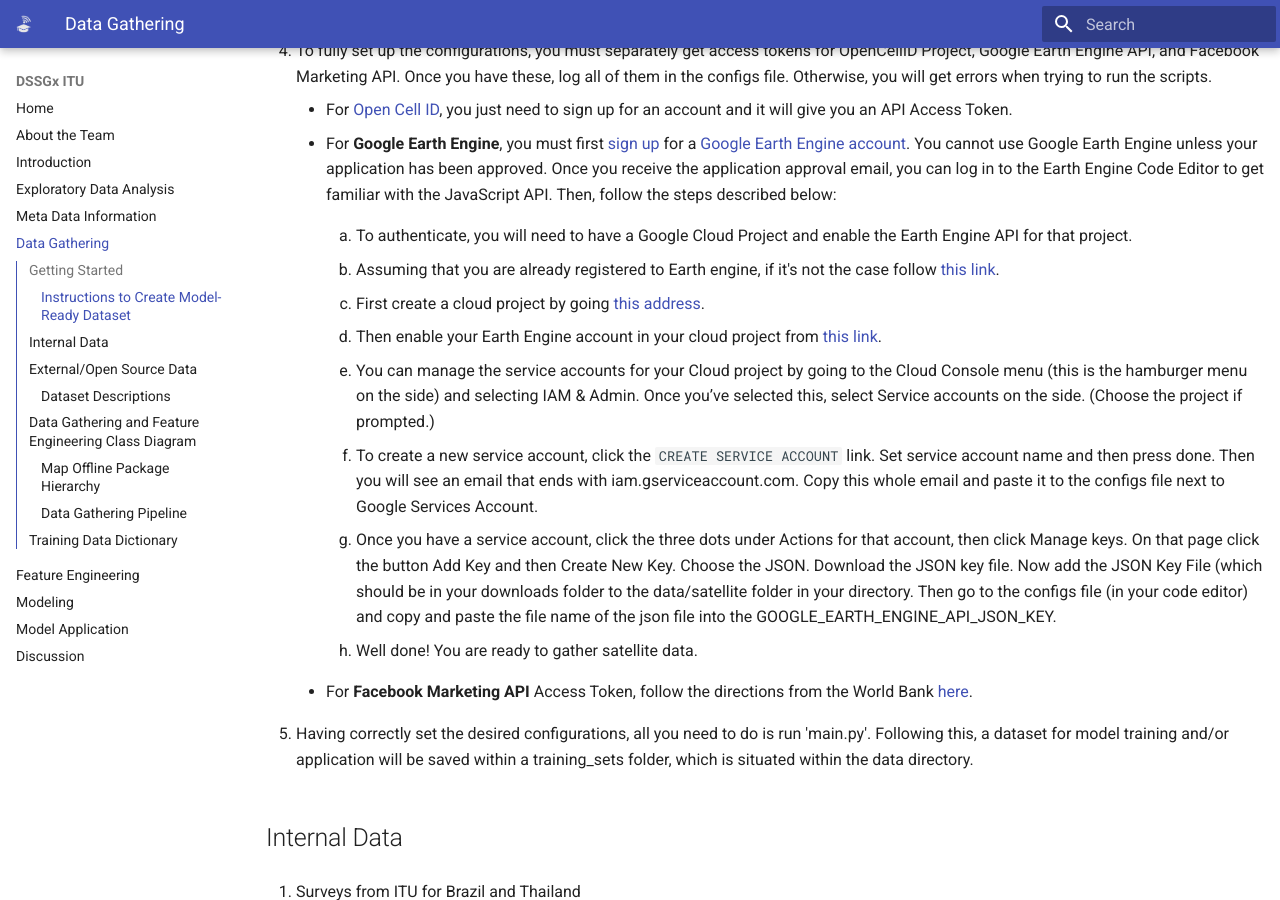
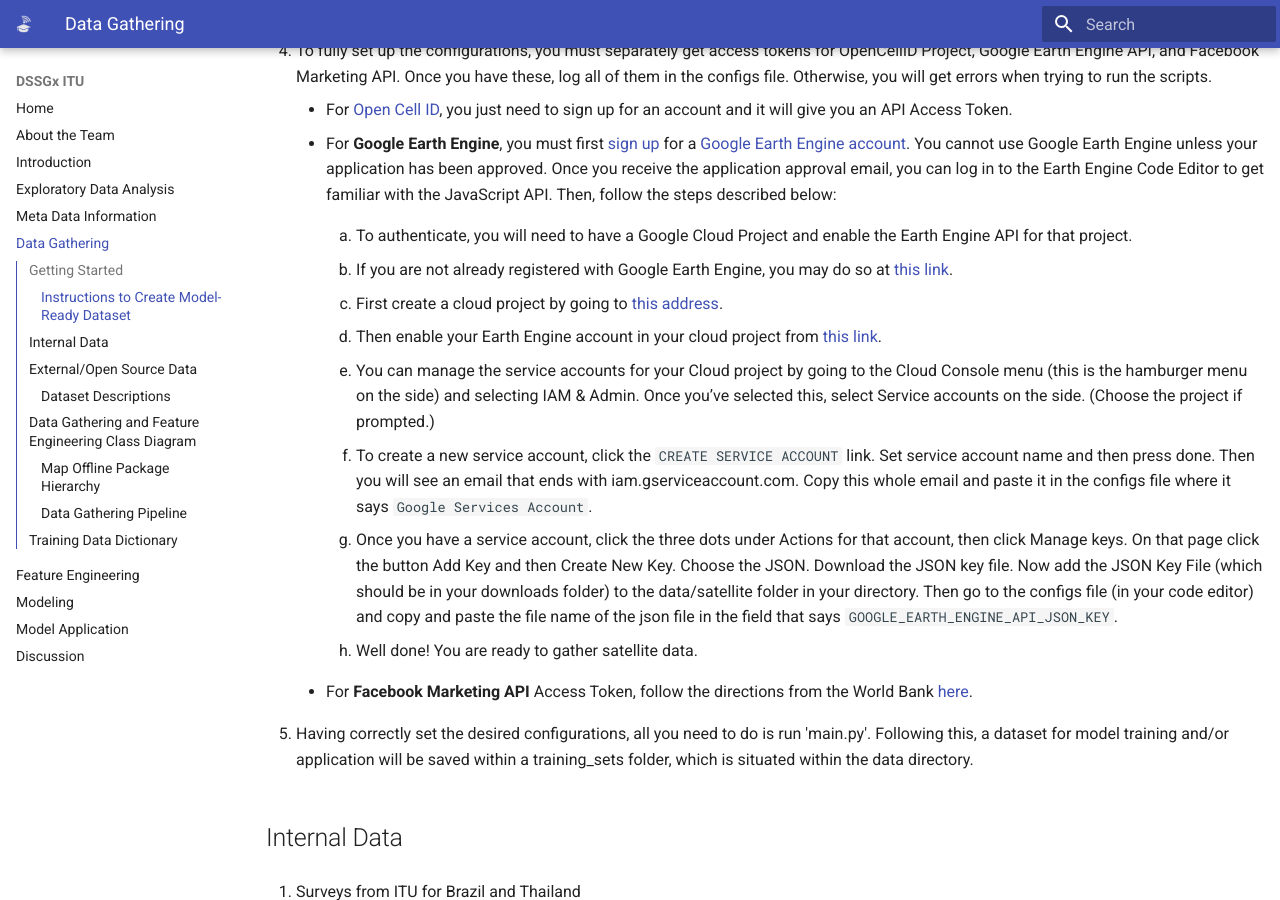
Before and after one commit to DSSGxUK/itu, an MkDocs documentation site: the page built from documentation/docs/datagat.md, in a window 1280 px wide and 900 px high, scrolled down 661 px. Built offline with MkDocs 1.6.1 and Material for MkDocs 9.7.7, drawn with Linux system fonts in a browser that asks for light colours; some of the changed text lies outside the part shown.

Commit message:
changed eda pic and typos in data gathering

```diff
--- a/documentation/docs/datagat.md
+++ b/documentation/docs/datagat.md
@@ -36,17 +36,17 @@
 
         1. To authenticate, you will need to have a Google Cloud Project and enable the Earth Engine API for that project.
 
-        2. Assuming that you are already registered to Earth engine, if it's not the case follow [this link](https://signup.earthengine.google.com/).
+        2. If you are not already registered with Google Earth Engine, you may do so at [this link](https://signup.earthengine.google.com/).
 
-        3. First create a cloud project by going [this address](https://console.cloud.google.com/projectcreate/).
+        3. First create a cloud project by going to [this address](https://console.cloud.google.com/projectcreate/).
 
         4. Then enable your Earth Engine account in your cloud project from [this link](https://console.cloud.google.com/apis/library/earthengine.googleapis.com).
 
         5. You can manage the service accounts for your Cloud project by going to the Cloud Console menu (this is the hamburger menu on the side) and selecting IAM & Admin. Once you’ve selected this, select Service accounts on the side. (Choose the project if prompted.)
 
-        6. To create a new service account, click the `CREATE SERVICE ACCOUNT` link. Set service account name and then press done. Then you will see an email that ends with iam.gserviceaccount.com. Copy this whole email and paste it to the configs file next to Google Services Account.
+        6. To create a new service account, click the `CREATE SERVICE ACCOUNT` link. Set service account name and then press done. Then you will see an email that ends with iam.gserviceaccount.com. Copy this whole email and paste it in the configs file where it says `Google Services Account`.
 
-        7. Once you have a service account, click the three dots under Actions for that account, then click Manage keys. On that page click the button Add Key and then Create New Key. Choose the JSON. Download the JSON key file. Now add the JSON Key File (which should be in your downloads folder to the data/satellite folder in your directory. Then go to the configs file (in your code editor) and copy and paste the file name of the json file into the GOOGLE_EARTH_ENGINE_API_JSON_KEY.
+        7. Once you have a service account, click the three dots under Actions for that account, then click Manage keys. On that page click the button Add Key and then Create New Key. Choose the JSON. Download the JSON key file. Now add the JSON Key File (which should be in your downloads folder) to the data/satellite folder in your directory. Then go to the configs file (in your code editor) and copy and paste the file name of the json file in the field that says `GOOGLE_EARTH_ENGINE_API_JSON_KEY`.
 
         8. Well done! You are ready to gather satellite data.
 
@@ -268,8 +268,6 @@
 
 ### Data Gathering Pipeline
 
-We are still working on the data gathering pipeline workflow...
-
 1. Country
 
     Country class takes input argument of country code in ISO 3166-1 alpha-3 format and initialize the following attributes:
```
Also changed, not shown: other parts of documentation/docs/datagat.md (+0 -1 lines), documentation/docs/eda.md (+7 -1 lines), documentation/docs/Images/speedtest_brazil.png (added), 2 other files.
